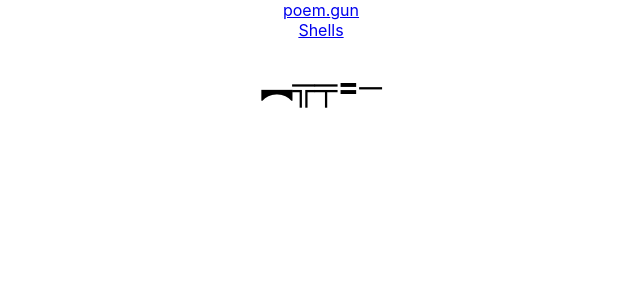
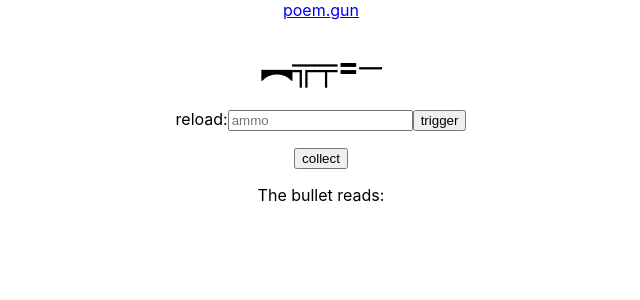
Before and after one commit to diutunis/diutunis.github.io, a React (Create React App) app: page / in a window 1280 px wide. Shown: the top 300 px of the page, without its empty margins (319-959 px from the left). Built offline with nearby package versions, Linux system fonts and the light colour scheme.

Commit message:
shell functionality in place :)

```diff
--- a/src/App.js
+++ b/src/App.js
@@ -8,14 +8,7 @@ import About from "./Components/About";
 import shell from "./Components/Shells";
 import Shells from "./Components/Shells";
 
-
 function App() {
-  const [shellList,setShellList]=useState([])
-  const pickUpShell= (shell) => {
-    console.log(shell)
-
-    setShellList([...shellList,shell])
-  }
   // const [sumn, setSumn] = useState([]);
 
   // useEffect(() => {
@@ -27,23 +20,13 @@ function App() {
   //   // .then(data => setSumn((data[0].lines)))
   // }, []);
 
-
-  const handleShell = (title) => {
-    setShellList(title);
-  }
-
-
   return (
     <div className="App">
       <nav>
         <Link to="/About/">poem.</Link>
 
         <Link to="/">gun</Link>
-        <br/>
-
-        <Link to='/Shells/'>
-     Shells
-     </Link>
+        <br />
       </nav>
       <h1>︻╦╤=─</h1>
 
@@ -51,10 +34,8 @@ function App() {
         <Routes>
           <Route path="/" element={<Form />} />
           <Route path="/About/" element={<About />} />
-          <Route path="/Shells/" element= {<Shells pickUpShell={handleShell} title={shellList}/>} />
         </Routes>
       </main>
-
     </div>
   );
 }
--- a/src/Components/Form.js
+++ b/src/Components/Form.js
@@ -2,18 +2,18 @@ import React from "react";
 import { useEffect, useState } from "react";
 import { Link, Route } from "react-router-dom";
 import App from "../App";
-import ShellButton from "./ShellButton";
-import Shell from"./Shells"
-import Shells from "./Shells";
+import ShellButton from "./ShellButton"
+import Shells from "./Shells"
 
-// import PoemList from "./PoemList"
-// import handleSubmit from "./PoemList"
 
-function Form(props) {
+
+
+function Form() {
   const [searchTerm, setSearchTerm] = useState("");
   const [poemLines, setPoemLines] = useState(null);
-  const [poemTitle, setPoemTitle] = useState(null);
+  const [poemTitle, setPoemTitle] = useState([]);
   const [poemAuthor, setPoemAuthor] = useState(null);
+  const [shell, setShell]= useState([]);
 
 
   let updateSearchTerm = (event) => {
@@ -21,7 +21,6 @@ function Form(props) {
   };
 
   let handleSubmit = (event) => {
-    // prevent page reload
     event.preventDefault();
     fetch(`https://poetrydb.org/title/${searchTerm}/author,lines,title`)
       .then((response) => response.json()
@@ -29,13 +28,10 @@ function Form(props) {
         setPoemTitle(data[0].title);
         setPoemAuthor(data[0].author);
         setPoemLines(data[0].lines);
-        // setShellList(data[0].title)
-      }))
 
-  //     const handleShell = (title) => {
-  //       setShellList(title);
+      }))}
 
-  // };
+
   let poemDisplay = "";
   if (poemLines !== null) {
     poemDisplay = (
@@ -46,7 +42,7 @@ function Form(props) {
 
         <p>{poemLines}</p>
 
-        {/* <button onClick={() => Shells.props.addPoemToShell(shell)} >pick up</button> */}
+
       </div>
     );
   }
@@ -63,10 +59,21 @@ function Form(props) {
         />
         <input type="submit" value="trigger" />
       </form>
+
       <p>{poemDisplay}</p>
-      {/* <ShellButton title= {props.shellList} pickUpShell={props.handleShell}/> */}
+    <div>
+
+        <ShellButton collectShell={()=>{
+          setShell(poemTitle)
+        }
+
+        }/>
+      <Shells title={shell}/>
+
+    </div>
+
     </div>
   );
 }
-}
+
 export default Form;
--- a/src/Components/ShellButton.js
+++ b/src/Components/ShellButton.js
@@ -1,26 +1,16 @@
 import React from "react";
 import { useEffect, useState } from "react";
 import { Link, Route } from "react-router-dom";
-import addPoemToShell from "../App";
-import shell from"./Shells"
-import Shells from "./Shells";
-import searchTerm from "./Form"
 
 
 
 function ShellButton(props){
 
-    // const [shellList,setShellList]=useState([])
-    // const addPoemToShell= (shell) => {
-    //   console.log(shell)
-
-
-    //     fetch(`https://poetrydb.org/title/${searchTerm}/author,lines,title`)
-    //       .then((response) => response.json())
-    //       .then((data) => {
-
-    //         setShellList([...shellList, data[0].title]);
-    //       });
+return (
+  <div>
+    <button onClick={()=> props.collectShell()}>collect</button>
+  </div>
+)
 
 
 
@@ -28,18 +18,10 @@ function ShellButton(props){
 
 
 
-    //   setShellList([...shellList,shell])
 
 
 
-    return(
 
-
-<div>
-
-<button onClick={() => props.pickUpShell(shell.title)} >pick up</button>
-</div>
-
-    )}
+    }
 
     export default ShellButton
--- a/src/Components/Shells.js
+++ b/src/Components/Shells.js
@@ -3,78 +3,13 @@ import searchTerm from "./Form";
 import { Link, Route } from "react-router-dom";
 import shellList from "./ShellButton";
 
+
 function Shells(props) {
-    let myShells= props.title.map((shell, index)=>{
-        return(
-            <div>
-                <h1>
-
-                    {shell.title}
-                </h1>
-            </div>
-        )
-    })
-    return (
-        <div>
-            {myShells}
-
-
-        </div>
+    return(
+       <div>
+           <p>The bullet reads: {props.title}</p>
+       </div>
     )
 
 }
 export default Shells;
-
-
-
-
-
-
-
-
-
-
-
-
-
-
-//   const [shell, setShell] = useState([]);
-//   console.log(props);
-
-//   useEffect(() => {
-//     fetch(`https://poetrydb.org/lines/${searchTerm}/author,lines,title`)
-//       .then((response) => response.json())
-//       .then((data) => {
-//         setShell(data[0].title);
-//       });
-//   }, [props.title]);
-
-//   let shellShow = props.title;
-
-//   return (
-//     <div>
-//       <h1>shells</h1>
-//       <p>{shellList}</p>
-//     </div>
-//   );
-
-  //   let shellDisplay = "";
-  //   if (shell.title) {
-  //     shellDisplay = (
-  //       <div>
-
-  //         <h3>{shell.Title}</h3>
-
-  //       </div>
-  //     );
-
-  //   }
-  //   return(
-  //       <div>
-  //           <h1>
-  //              shells
-  //           </h1>
-
-  //  {shellDisplay}
-  //       </div>
-  //   )
```
